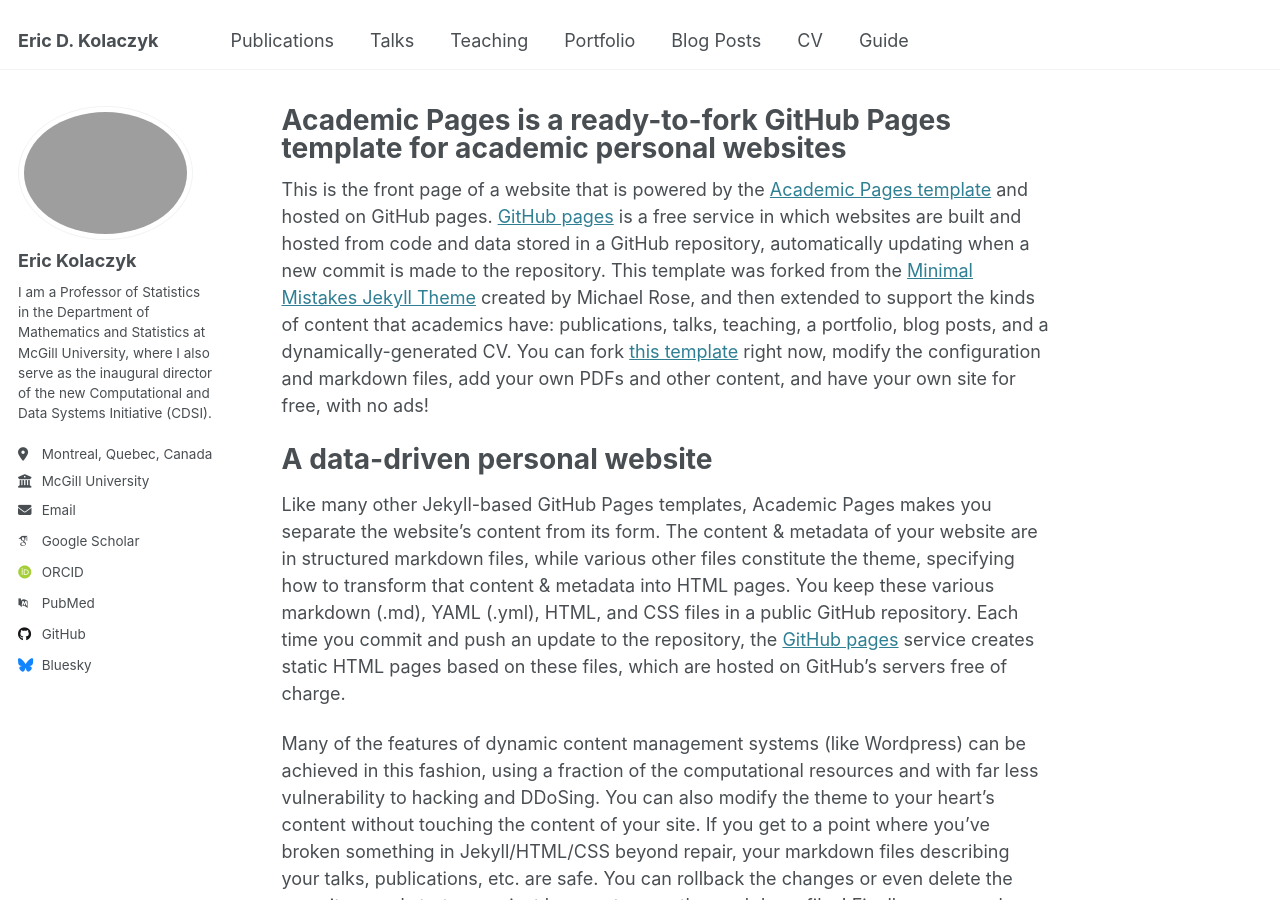
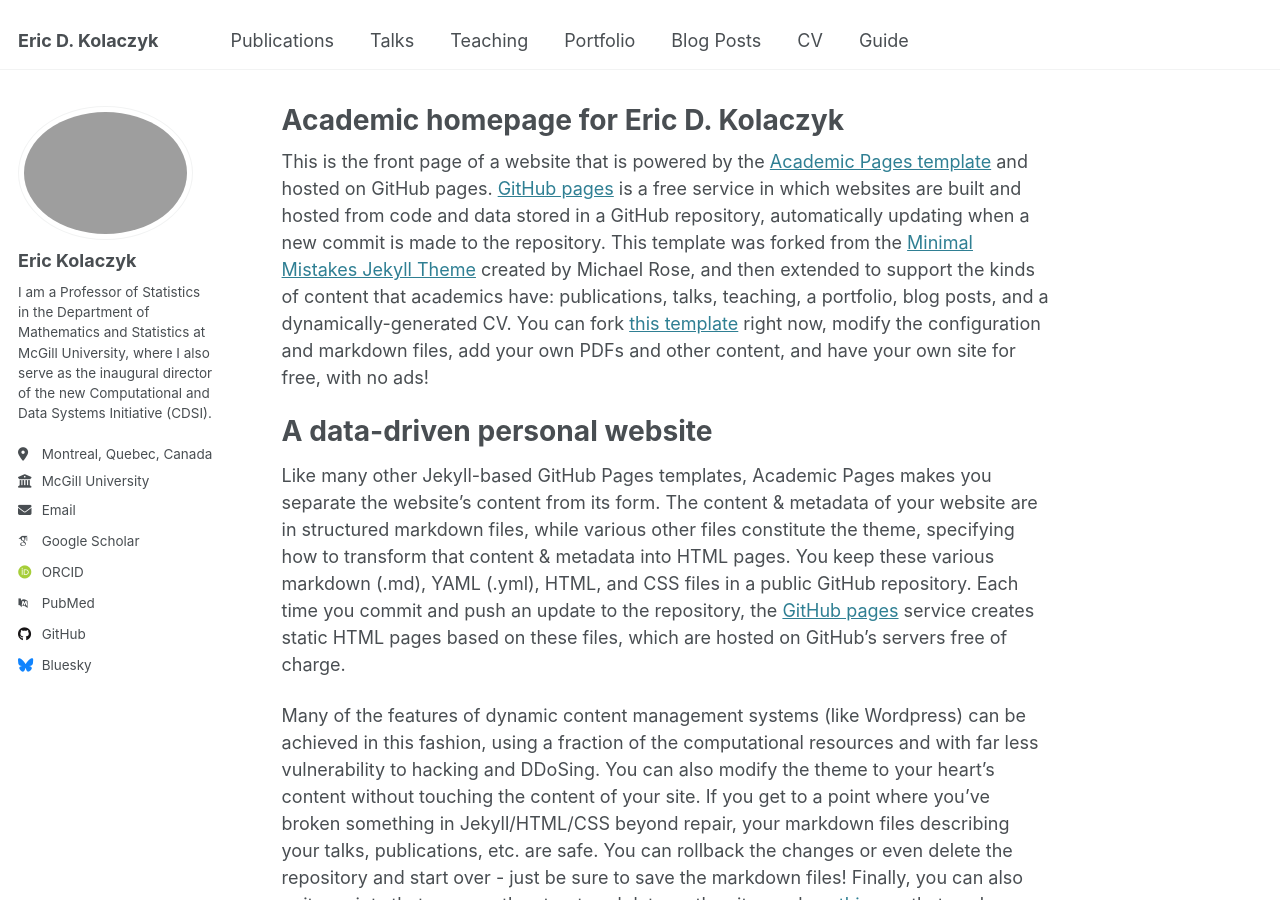
Before and after one commit to kolaczyk/kolaczyk.github.io, a Jekyll site: the page built from _pages/about.md, in a window 1280 px wide and 900 px high. Built offline with Jekyll 4.4.1, drawn with Linux system fonts in a browser that asks for light colours; some web fonts are replaced.

Commit message:
Update about.md

```diff
--- a/_pages/about.md
+++ b/_pages/about.md
@@ -1,6 +1,6 @@
 ---
 permalink: /
-title: "Academic Pages is a ready-to-fork GitHub Pages template for academic personal websites"
+title: "Academic homepage for Eric D. Kolaczyk"
 author_profile: true
 redirect_from:
   - /about/
```
